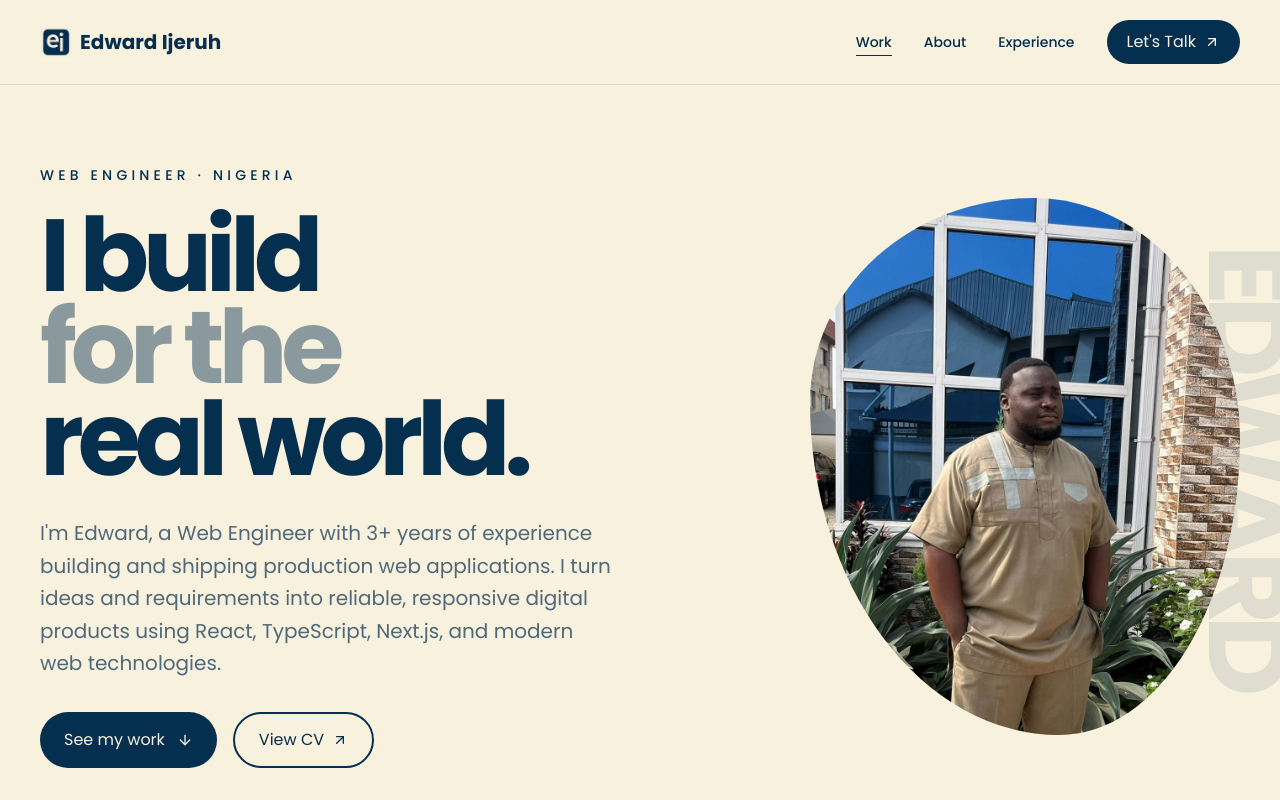
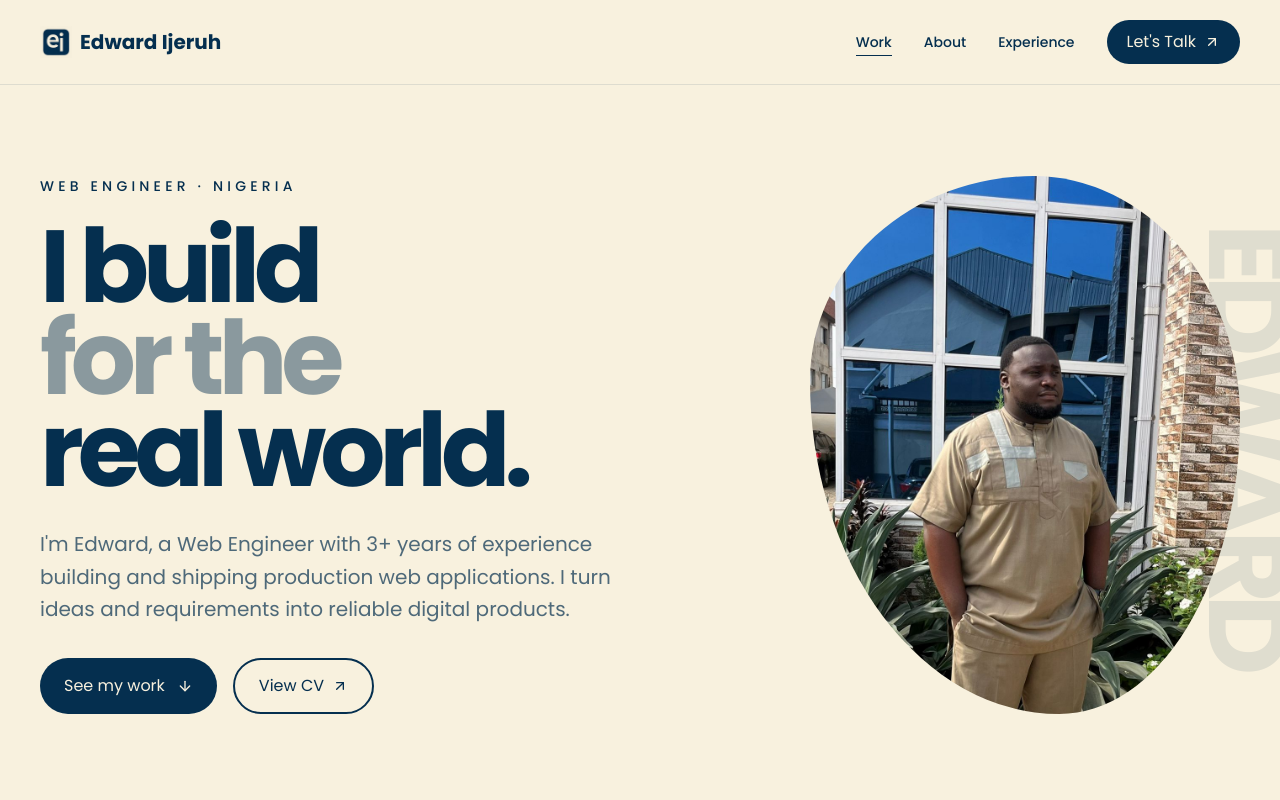
Before and after one commit to Edward-Ijeruh/my-portfolio, a React (Vite) app: page / in a window 1280 px wide. Shown: the top 800 px of the page. Built offline with nearby package versions, Linux system fonts and the light colour scheme.

Commit message:
update intro

```diff
--- a/src/pages/Home.tsx
+++ b/src/pages/Home.tsx
@@ -135,8 +135,7 @@ const Home: React.FC = () => {
             <p className="mt-8 max-w-xl text-lg md:text-xl text-[#052f4f]/70 leading-relaxed">
               I'm Edward, a Web Engineer with 3+ years of experience building
               and shipping production web applications. I turn ideas and
-              requirements into reliable, responsive digital products using
-              React, TypeScript, Next.js, and modern web technologies.
+              requirements into reliable digital products.
             </p>
 
             <div className="flex flex-wrap gap-4 mt-8">
```
